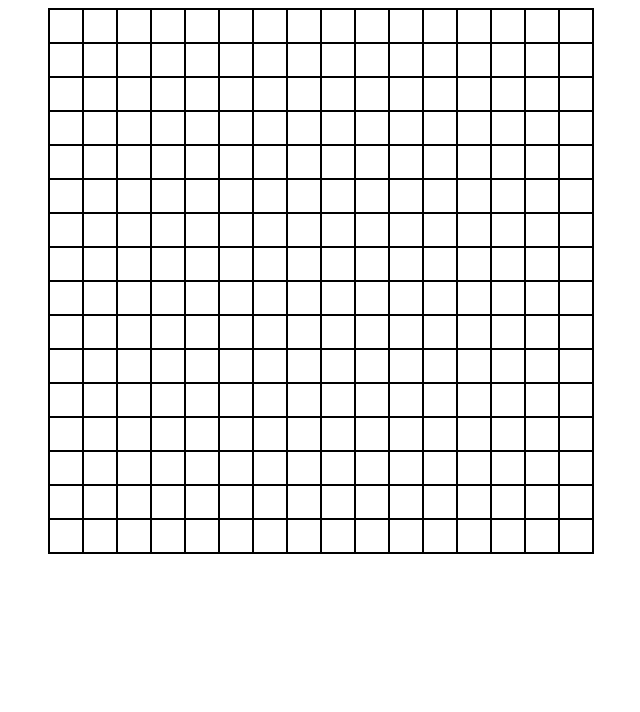
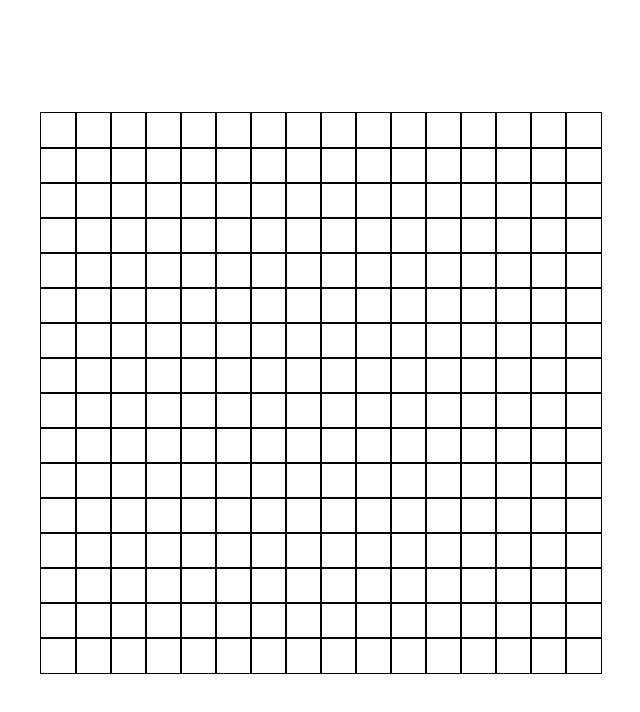
Before and after one commit to Andehz/etch-a-sketch, a plain HTML site: page index.html in a window 1280 px wide. Shown: the whole page, without its empty margins (319-959 px from the left). Drawn offline with Linux system fonts and the light colour scheme.

Commit message:
Modify minor settings in initial grid css

```diff
--- a/css/etchasketch.css
+++ b/css/etchasketch.css
@@ -4,9 +4,9 @@
 }
 
 #gridContainer {
-	margin: auto;
-  height: 34em;
-	width: 34em;
+  height: 35em;
+  width: 35em;
+  margin: 7em auto;
 
   /*Define grid block placement.*/
   border: 1px solid black;
@@ -16,9 +16,10 @@
   justify-content: center;
 }
 
-
+/* Default grid size only */
 .gridBlock {
-  width: 2em;
-  height: 2em;
+  margin: -1px;
+  width: 2.1875em;
+  height: 2.1875em;
   border: 1px solid black;
 }
```
